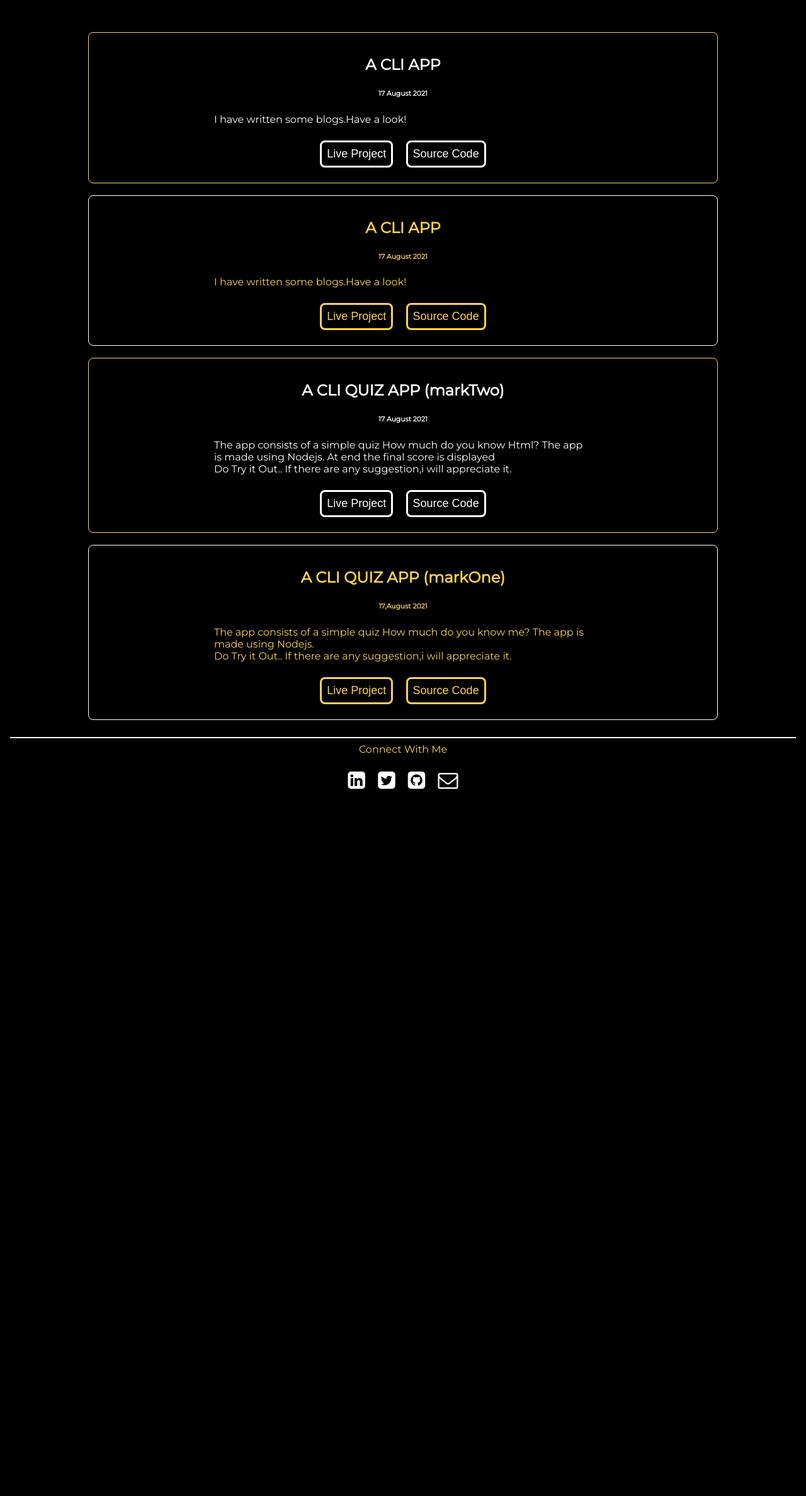
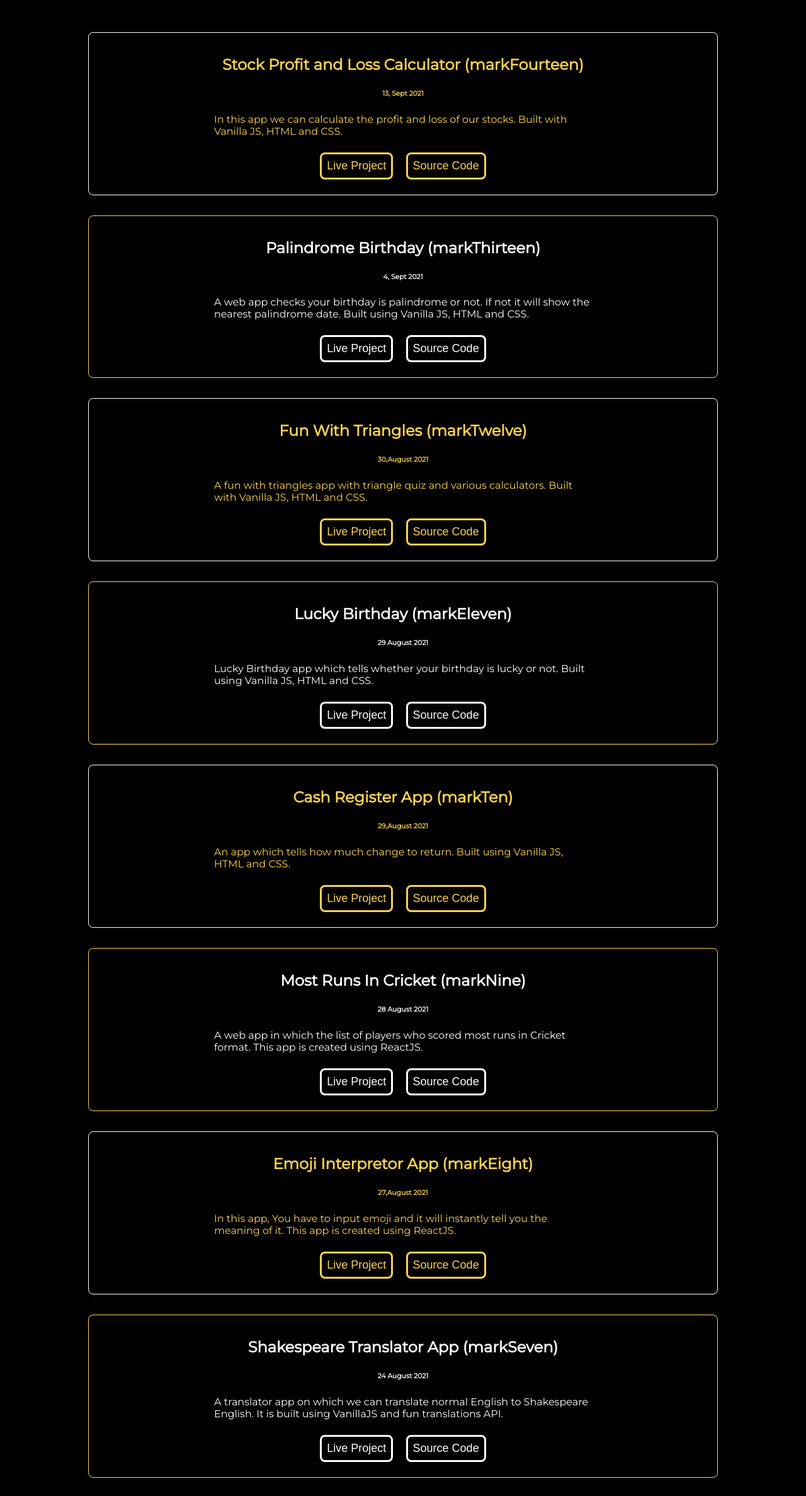
Before and after one commit to amirnathani9/my-portfolio, a plain HTML site: page project.html in a window 1280 px wide. Shown: the part 367-2742 px from the top of the page at 63% size. Before the commit the page ends 1638 px from the top, so only its background shows below. Drawn offline with Linux system fonts and the light colour scheme.

Commit message:
updated: project page

```diff
--- a/project.html
+++ b/project.html
@@ -34,39 +34,161 @@
         <h1><span class="profile-heading"> Projects</span></h1>
     </header>
 
-    <section class="section primary-section">
-        <div class="container-center">
-            <h2>A CLI APP</h2>
-            <h6>17 August 2021</h6>
-            <p>I have written some blogs.Have a look!</p>
-            <div class="btn-center">
-                <button class="primary-btn btn-space" onclick="window.location.href='blogs.html';">Live Project</button>
-                <button class="primary-btn btn-space" onclick="window.location.href='blogs.html';">Source Code</button>
-            </div>
-        </div>
-    </section>
-    <br>
     <section class="section secondary-section">
         <div class="container-center">
-            <h2>A CLI APP</h2>
-            <h6>17 August 2021</h6>
-            <p>I have written some blogs.Have a look!</p>
+            <h2>Stock Profit and Loss Calculator (markFourteen)</h2>
+            <h6>13, Sept 2021</h6>
+            <p>In this app we can calculate the profit and loss of our stocks. Built with Vanilla JS, HTML and CSS.</p>
             <div class="btn-center">
-                <button class="secondary-btn btn-space" onclick="window.location.href='blogs.html';">Live
+                <button class="secondary-btn btn-space"
+                    onclick=" window.open(`https://stockprofitloss-mark14.netlify.app`,'_blank')">Live
                     Project</button>
-                <button class="secondary-btn btn-space" onclick="window.location.href='blogs.html';">Source
+                <button class="secondary-btn btn-space"
+                    onclick=" window.open(`https://github.com/amirnathani9/Stock-Profit-or-Loss`,'_blank')">Source
                     Code</button>
             </div>
         </div>
     </section>
-    <br>
+
+    <section class="section primary-section">
+        <div class="container-center">
+            <h2>Palindrome Birthday (markThirteen)</h2>
+            <h6>4, Sept 2021</h6>
+            <p>A web app checks your birthday is palindrome or not. If not it will show the nearest palindrome date. Built using Vanilla JS, HTML and CSS.
+            </p>
+            <div class="btn-center">
+                <button class="primary-btn btn-space" onclick=" window.open(`https://palindriomebirthday-mark13.netlify.app`,'_blank')">Live
+                    Project</button>
+                <button class="primary-btn btn-space"
+                    onclick=" window.open(`https://github.com/amirnathani9/Palindrome-Birthday`,'_blank')">Source
+                    Code</button>
+            </div>
+        </div>
+    </section>
+
+    <section class="section secondary-section">
+        <div class="container-center">
+            <h2>Fun With Triangles (markTwelve)</h2>
+            <h6>30,August 2021</h6>
+            <p>A fun with triangles app with triangle quiz and various calculators. Built with Vanilla JS, HTML and CSS.</p>
+            <div class="btn-center">
+                <button class="secondary-btn btn-space"
+                    onclick=" window.open(`https://funwithtriangles-marktwelve.netlify.app`,'_blank')">Live
+                    Project</button>
+                <button class="secondary-btn btn-space"
+                    onclick=" window.open(`https://github.com/amirnathani9/FunWithTriangles-mark12`,'_blank')">Source
+                    Code</button>
+            </div>
+        </div>
+    </section>
+
+    <section class="section primary-section">
+        <div class="container-center">
+            <h2>Lucky Birthday (markEleven)</h2>
+            <h6>29 August 2021</h6>
+            <p>Lucky Birthday app which tells whether your birthday is lucky or not. Built using Vanilla JS, HTML and CSS.
+            </p>
+            <div class="btn-center">
+                <button class="primary-btn btn-space" onclick=" window.open(`https://luckybirthday-mark11.netlify.app`,'_blank')">Live
+                    Project</button>
+                <button class="primary-btn btn-space"
+                    onclick=" window.open(`https://github.com/amirnathani9/BirthdayIsLucky-mark11`,'_blank')">Source
+                    Code</button>
+            </div>
+        </div>
+    </section>
+
+    <section class="section secondary-section">
+        <div class="container-center">
+            <h2>Cash Register App (markTen)</h2>
+            <h6>29,August 2021</h6>
+            <p>An app which tells how much change to return. Built using Vanilla JS, HTML and CSS.</p>
+            <div class="btn-center">
+                <button class="secondary-btn btn-space"
+                    onclick=" window.open(`https://cashregistermanager-markten.netlify.app`,'_blank')">Live
+                    Project</button>
+                <button class="secondary-btn btn-space"
+                    onclick=" window.open(`https://github.com/amirnathani9/CashRegisterApp-markTen`,'_blank')">Source
+                    Code</button>
+            </div>
+        </div>
+    </section>
+
+    <section class="section primary-section">
+        <div class="container-center">
+            <h2>Most Runs In Cricket (markNine)</h2>
+            <h6>28 August 2021</h6>
+            <p>A web app in which the list of players who scored most runs in Cricket format. This app is created using
+                ReactJS.
+            </p>
+            <div class="btn-center">
+                <button class="primary-btn btn-space" onclick=" window.open(`o34s3.csb.app/`,'_blank')">Live
+                    Project</button>
+                <button class="primary-btn btn-space"
+                    onclick=" window.open(`https://github.com/amirnathani9/mostRunsInCricket-markNine`,'_blank')">Source
+                    Code</button>
+            </div>
+        </div>
+    </section>
+
+    <section class="section secondary-section">
+        <div class="container-center">
+            <h2>Emoji Interpretor App (markEight)</h2>
+            <h6>27,August 2021</h6>
+            <p>In this app, You have to input emoji and it will instantly tell you the meaning of it. This app is
+                created using ReactJS.</p>
+            <div class="btn-center">
+                <button class="secondary-btn btn-space" onclick=" window.open(`dgmzt.csb.app/`,'_blank')">Live
+                    Project</button>
+                <button class="secondary-btn btn-space"
+                    onclick=" window.open(`https://github.com/amirnathani9/emoji-interpretor-app-markEight`,'_blank')">Source
+                    Code</button>
+            </div>
+        </div>
+    </section>
+
+    <section class="section primary-section">
+        <div class="container-center">
+            <h2>Shakespeare Translator App (markSeven)</h2>
+            <h6>24 August 2021</h6>
+            <p>A translator app on which we can translate normal English to Shakespeare English. It is built using
+                VanillaJS and fun translations API.
+            </p>
+            <div class="btn-center">
+                <button class="primary-btn btn-space"
+                    onclick=" window.open(`https://shakespearetranslator-marksix.netlify.app`,'_blank')">Live
+                    Project</button>
+                <button class="primary-btn btn-space"
+                    onclick=" window.open(`https://github.com/amirnathani9/shakespeare-translator`,'_blank')">Source
+                    Code</button>
+            </div>
+        </div>
+    </section>
+
+    <section class="section secondary-section">
+        <div class="container-center">
+            <h2>Minion Speak App (markSix)</h2>
+            <h6>24,August 2021</h6>
+            <p>Minion Banana translator app built using VanillaJS and fun translations API. It translates the English
+                Language to Minion Speak.</p>
+            <div class="btn-center">
+                <button class="secondary-btn btn-space"
+                    onclick=" window.open(`https://minionspeak-marksix.netlify.app`,'_blank')">Live
+                    Project</button>
+                <button class="secondary-btn btn-space"
+                    onclick=" window.open(`https://github.com/amirnathani9/minionspeak-markSix`,'_blank')">Source
+                    Code</button>
+            </div>
+        </div>
+    </section>
+
     <section class="section primary-section">
         <div class="container-center">
             <h2>A CLI QUIZ APP (markTwo)</h2>
             <h6>17 August 2021</h6>
             <p>The app consists of a simple quiz How much do you know Html? The app is made using Nodejs. At end the
-                final score is displayed
-                <br>Do Try it Out.. If there are any suggestion,i will appreciate it.</p>
+                final score is displayed.
+            </p>
             <div class="btn-center">
                 <button class="primary-btn btn-space"
                     onclick=" window.open(`https://replit.com/@amirnathani9/MarkTwo?embed=1&output=1#index.js`,'_blank')">Live
@@ -76,13 +198,13 @@
             </div>
         </div>
     </section>
-    <br>
+
     <section class="section secondary-section">
         <div class="container-center">
             <h2>A CLI QUIZ APP (markOne)</h2>
             <h6>17,August 2021</h6>
             <p>The app consists of a simple quiz How much do you know me? The app is made using Nodejs.
-                <br>Do Try it Out.. If there are any suggestion,i will appreciate it.</p>
+            </p>
             <div class="btn-center">
                 <button class="secondary-btn btn-space"
                     onclick=" window.open(`https://replit.com/@amirnathani9/MarkOne?embed=1&output=1#index.js`,'_blank')">Live
@@ -92,7 +214,6 @@
             </div>
         </div>
     </section>
-    <br>
     <hr>
     <footer class="list-non-bullet footer">
         <div class="footer-line">Connect With Me</div>
--- a/style.css
+++ b/style.css
@@ -20,9 +20,6 @@ body {
 .navigation{
     color: white;
 }
-
-
-
 .list-non-bullet {
 
     list-style: none;
@@ -33,10 +30,6 @@ body {
     display: inline;
     padding: 0rem 0.5rem;
 }
-
-/* .navigation .nav-pills {
-    text-align: right;
-} */
 
 a{
     color: white;
@@ -103,6 +96,7 @@ a{
     display: block;
     max-width: 1000px;
     margin: auto;
+    margin-bottom: 2rem;
 }
 
 .secondary-section {
@@ -112,6 +106,7 @@ a{
     display: block;
     max-width: 1000px;
     margin: auto;
+    margin-bottom: 2rem;
 }
 
 .btn-center{
```
Also changed, not shown: blogs.html (+2 -2 lines), index.html (+1 -4 lines).
